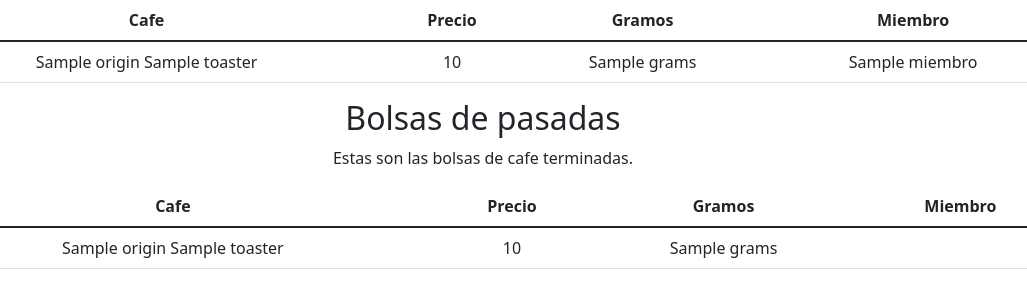
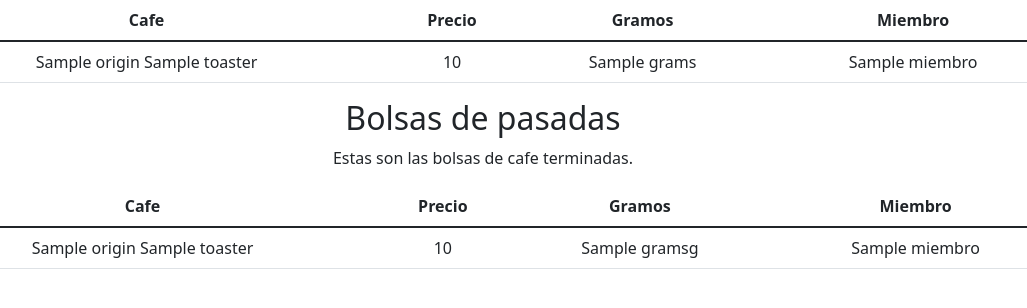
Before and after one commit to efecastillo/Cafe, a Flask app: template templates/bolsas.html in a window 1280 px wide. Shown: the part 200-508 px from the top of the page, without its empty margins (157-1184 px from the left). Run offline with Flask 3, Linux system fonts and the light colour scheme; the template is opened without the code that fills it: most values are stand-ins (such as "Sample title", 1, 10 or a date in 2020); some libraries are stand-ins or nearby versions.

Commit message:
Ya casi listos con la funcionalidad

```diff
--- a/app.py
+++ b/app.py
@@ -219,8 +219,8 @@ def ronda():
 @login_required
 def factura():
     """Mostrar historial reciente de rondas de cafe"""
-    bolsas = db.execute("SELECT origin, toaster, price AS precio, date AS fecha, grams AS gramos FROM bolsas JOIN users ON bolsas.user_id = users.id ORDER BY fecha DESC WHERE users.id=?", session["user_id"])
-    tazas = db.execute("SELECT origin, toaster, cost, rondas.date AS fecha FROM rondas JOIN bolsas ON rondas.bolsa_id = bolsas.id JOIN incidencias ON incidencias.ronda_id = rondas.id JOIN users ON incidencias.user_id = users.id ORDER BY fecha DESC WHERE users.id = ? ", session["user_id"])
+    bolsas = db.execute("z", session["user_id"])
+    tazas = db.execute("SELECT origin, toaster, cost, rondas.date AS fecha FROM rondas JOIN bolsas ON rondas.bolsa_id = bolsas.id JOIN incidencias ON incidencias.ronda_id = rondas.id JOIN users ON incidencias.user_id = users.id WHERE users.id = ? ORDER BY fecha DESC ", session["user_id"])
 
     bono = db.execute("SELECT SUM(price) FROM bolsas WHERE user_id=?", session["user_id"])[0]["SUM(price)"]
     total_tazas = db.execute("SELECT SUM(cost) FROM rondas JOIN incidencias ON incidencias.ronda_id = rondas.id WHERE incidencias.user_id = ? ", session["user_id"])[0]["SUM(cost)"]
@@ -232,8 +232,11 @@ def factura():
 @login_required
 def bolsas():
     """Ver todas las bolsas disponibles"""
-    bolsas = db.execute("SELECT origin, toaster, price AS precio, date AS fecha, users.id AS miembro, active, grams AS gramos FROM bolsas JOIN users ON bolsas.user_id = users.id ")
-
+    bolsas = db.execute("SELECT origin, toaster, price AS precio, date AS fecha, users.id AS miembro, active, grams FROM bolsas JOIN users ON bolsas.user_id = users.id ")
+    for bolsa in bolsas:
+        n=bolsa["miembro"]
+        temp = username(n)
+        bolsa["miembro"]=temp
     bolsas_activas = []
     bolsas_pasadas = []
     for bolsa in bolsas:
--- a/templates/bolsas.html
+++ b/templates/bolsas.html
@@ -26,7 +26,7 @@
 
 		<tr>
 		<td> {{bolsa.origin}} {{bolsa.toaster}} </td>
-		<td> {{ bolsa.cost}} </td>
+		<td> {{ bolsa.precio}} </td>
 		<td> {{ bolsa.grams}} </td>
 		<td> {{ bolsa.miembro}} </td>
 		</tr>
@@ -52,8 +52,8 @@
 		<tr>
 		<td> {{bolsa.origin}} {{bolsa.toaster}} </td>
 		<td> {{ bolsa.precio}} </td>
-		<td> {{ bolsa.grams}} </td>
-		<td> {{ username(bolsa.miembro)}} </td>
+		<td> {{ bolsa.grams}}g </td>
+		<td> {{ bolsa.miembro}} </td>
 		</tr>
 		{% endfor %}
 	</tbody>
--- a/templates/index.html
+++ b/templates/index.html
@@ -40,7 +40,7 @@
 	Actualmente ofreces
 	<table class="table">
 		{% for bolsa in bolsas %}
-		<tr> <td> {{bolsa.origin}} {{bolsa.toaster}} </td> <td>  <form action="/cerrar" method="post"> <input value="{{bolsa.numero}}" class="hidden"> <button class="btn btn-outline-danger" type="submit"> Cerrar </button></form>
+		<tr> <td> {{bolsa.origin}} {{bolsa.toaster}} </td> <td>  <form action="/cerrar" method="post"> <input value="{{bolsa.numero}}" id="cafe" class="hidden"> <button class="btn btn-outline-danger" type="submit"> Cerrar </button></form>
  </td><tr>
 		{% endfor %}
 	</table>
```
Also changed, not shown: cafe.db.
